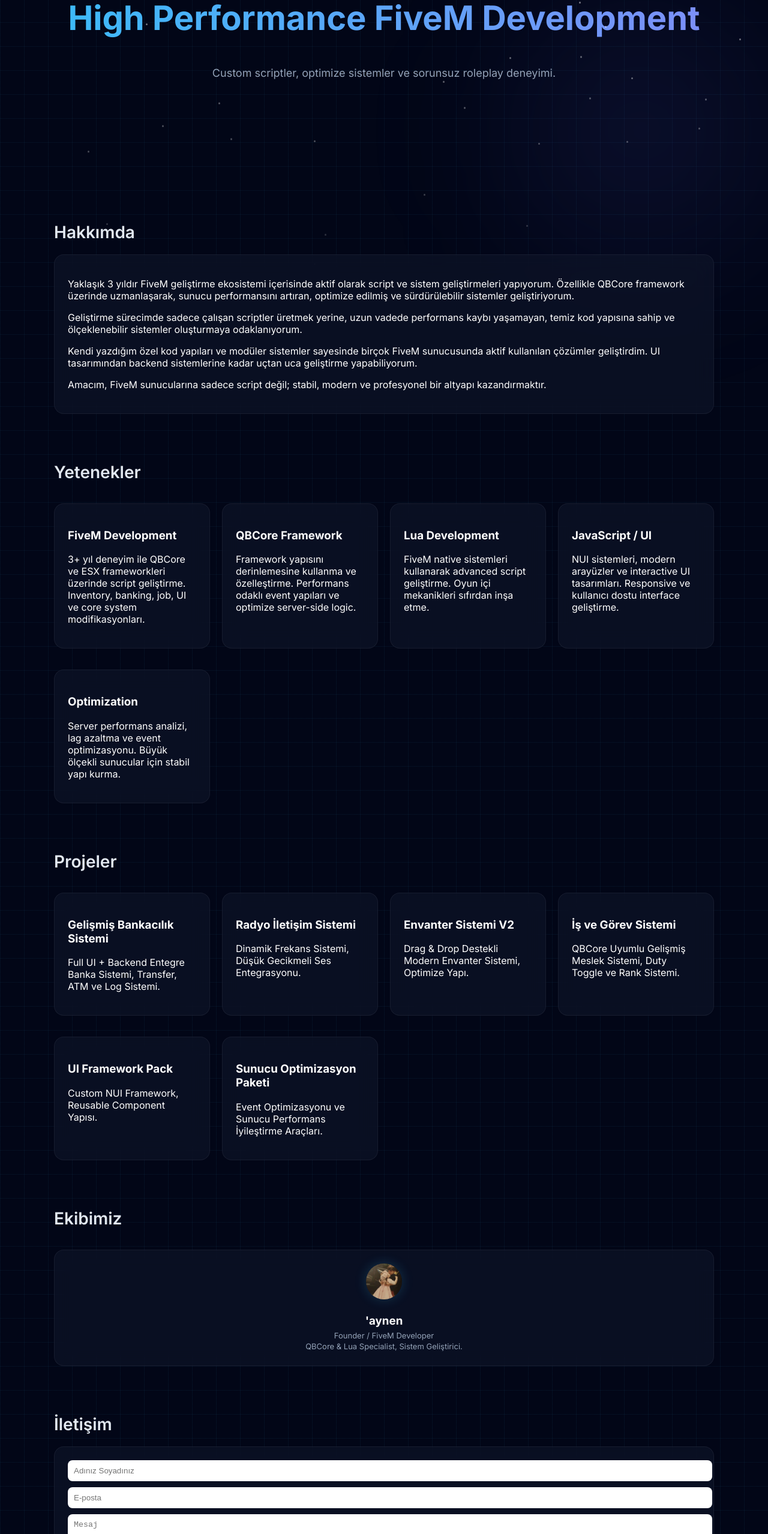
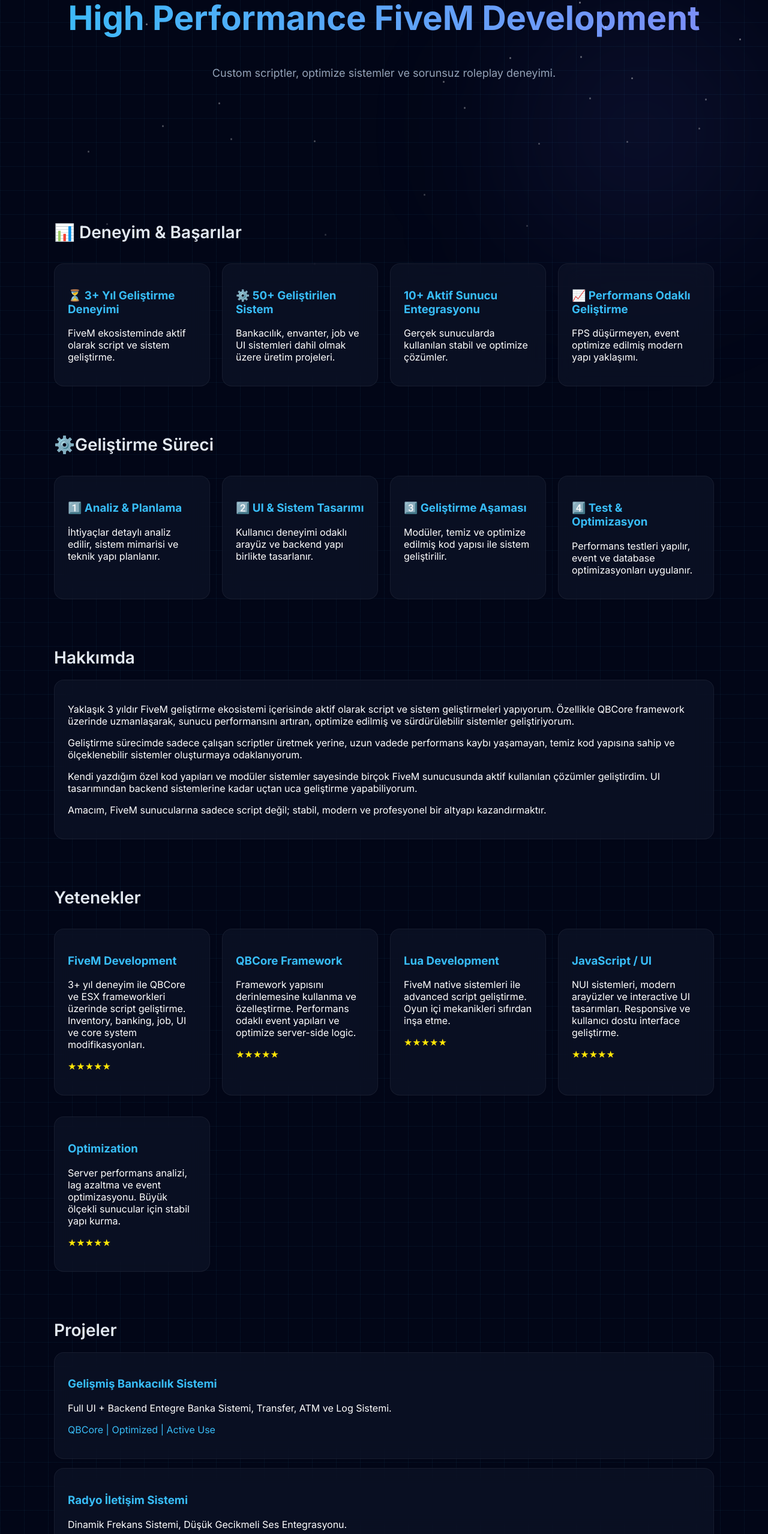
Before and after one commit to aynendev/aynendev, a plain HTML site: page index.html in a window 1280 px wide. Shown: the part 243-2800 px from the top of the page at 60% size. Drawn offline with Linux system fonts and the light colour scheme.

Commit message:
Add files via upload

```diff
--- a/index.html
+++ b/index.html
@@ -26,7 +26,82 @@ body {
         linear-gradient(90deg, rgba(56,189,248,0.05) 1px, transparent 1px);
     background-size: 40px 40px;
 }
+.icon {
+    margin-right: 6px;
+}
+.trail-dot {
+    position: fixed;
+    width: 6px;
+    height: 6px;
+    background: #38bdf8;
+    border-radius: 50%;
+    pointer-events: none;
+    opacity: 0.7;
+    box-shadow: 0 0 10px #38bdf8;
+}
+.badge {
+    display: inline-block;
+    margin-top: 6px;
+    padding: 3px 10px;
+    font-size: 11px;
+    border-radius: 6px;
+    background: rgba(56,189,248,0.15);
+    color: #38bdf8;
+    border: 1px solid rgba(56,189,248,0.3);
+    letter-spacing: 1px;
+}
+.card {
+    transform-style: preserve-3d;
+    transition: transform 0.2s ease, box-shadow 0.3s ease;
+}
 
+.card:hover {
+    box-shadow: 0 20px 60px rgba(56,189,248,0.15);
+}
+.card h3 {
+    color: #38bdf8;
+    display: flex;
+    align-items: center;
+    gap: 6px;
+}
+#team .card {
+    display: flex;
+    flex-direction: column;
+    align-items: center;
+    justify-content: center;
+    text-align: center;
+}
+#team .card {
+    background: linear-gradient(135deg, rgba(56,189,248,0.08), rgba(99,102,241,0.05));
+    border: 1px solid rgba(56,189,248,0.25);
+    box-shadow: 0 10px 40px rgba(0,0,0,0.4);
+    position: relative;
+    overflow: hidden;
+}
+#team .card h3 {
+    font-size: 20px;
+    font-weight: 700;
+    background: linear-gradient(to right, #38bdf8, #818cf8);
+    -webkit-background-clip: text;
+    -webkit-text-fill-color: transparent;
+    text-shadow: 0 0 20px rgba(56,189,248,0.2);
+}
+#team img {
+    border: 2px solid rgba(56,189,248,0.5);
+    padding: 2px;
+    box-shadow: 0 0 25px rgba(56,189,248,0.25);
+    transition: 0.3s;
+}
+
+#team img:hover {
+    transform: scale(1.05);
+}
+.section h2 {
+    display: flex;
+    align-items: center;
+    gap: 8px;
+    color: #e2e8f0;
+}
 /* ARKA PLAN GLOW */
 body::after {
     content: "";
@@ -281,9 +356,47 @@ footer {
 }
 </style>
 </head>
+<script>
+document.querySelectorAll(".card").forEach(card => {
+    card.addEventListener("mousemove", (e) => {
+        const rect = card.getBoundingClientRect();
 
+        const x = e.clientX - rect.left;
+        const y = e.clientY - rect.top;
+
+        const centerX = rect.width / 2;
+        const centerY = rect.height / 2;
+
+        const rotateX = (y - centerY) / 20;
+        const rotateY = (x - centerX) / 20;
+
+        card.style.transform = `rotateX(${-rotateX}deg) rotateY(${rotateY}deg)`;
+    });
+
+    card.addEventListener("mouseleave", () => {
+        card.style.transform = "rotateX(0deg) rotateY(0deg)";
+    });
+});
+</script>
 <body>
+<script>
+const trail = [];
 
+document.addEventListener("mousemove", (e) => {
+    const dot = document.createElement("div");
+    dot.className = "trail-dot";
+
+    dot.style.left = e.clientX + "px";
+    dot.style.top = e.clientY + "px";
+
+    document.body.appendChild(dot);
+    trail.push(dot);
+
+    setTimeout(() => {
+        dot.remove();
+    }, 300);
+});
+</script>
 <!-- SNOW -->
 <div id="snow"></div>
 
@@ -294,7 +407,7 @@ footer {
 
 <header>
     <div class="logo">aynen<span>.dev</span></div>
-
+<div id="trail"></div>
     <nav>
         <a href="#home">Ana Sayfa</a>
         <a href="#about">Hakkımda</a>
@@ -310,7 +423,60 @@ footer {
     <h2>High Performance FiveM Development</h2>
     <p>Custom scriptler, optimize sistemler ve sorunsuz roleplay deneyimi.</p>
 </section>
+<section class="section" id="stats">
+    <h2>📊 Deneyim & Başarılar</h2>
 
+    <div class="grid">
+
+        <div class="card">
+            <h3>⏳ 3+ Yıl Geliştirme Deneyimi</h3>
+            <p>FiveM ekosisteminde aktif olarak script ve sistem geliştirme.</p>
+        </div>
+
+        <div class="card">
+            <h3>⚙️ 50+ Geliştirilen Sistem</h3>
+            <p>Bankacılık, envanter, job ve UI sistemleri dahil olmak üzere üretim projeleri.</p>
+        </div>
+
+        <div class="card">
+            <h3>10+ Aktif Sunucu Entegrasyonu</h3>
+            <p>Gerçek sunucularda kullanılan stabil ve optimize çözümler.</p>
+        </div>
+
+        <div class="card">
+            <h3>📈 Performans Odaklı Geliştirme</h3>
+            <p>FPS düşürmeyen, event optimize edilmiş modern yapı yaklaşımı.</p>
+        </div>
+
+    </div>
+</section>
+<section class="section" id="process">
+    <h2>⚙️Geliştirme Süreci</h2>
+
+    <div class="grid">
+
+        <div class="card">
+            <h3>1️⃣ Analiz & Planlama</h3>
+            <p>İhtiyaçlar detaylı analiz edilir, sistem mimarisi ve teknik yapı planlanır.</p>
+        </div>
+
+        <div class="card">
+            <h3>2️⃣ UI & Sistem Tasarımı</h3>
+            <p>Kullanıcı deneyimi odaklı arayüz ve backend yapı birlikte tasarlanır.</p>
+        </div>
+
+        <div class="card">
+            <h3>3️⃣ Geliştirme Aşaması</h3>
+            <p>Modüler, temiz ve optimize edilmiş kod yapısı ile sistem geliştirilir.</p>
+        </div>
+
+        <div class="card">
+            <h3>4️⃣ Test & Optimizasyon</h3>
+            <p>Performans testleri yapılır, event ve database optimizasyonları uygulanır.</p>
+        </div>
+
+    </div>
+</section>
 <section class="section" id="about">
     <h2>Hakkımda</h2>
 
@@ -346,6 +512,7 @@ footer {
                 3+ yıl deneyim ile QBCore ve ESX frameworkleri üzerinde script geliştirme.
                 Inventory, banking, job, UI ve core system modifikasyonları.
             </p>
+            <p style="color:#ffe606;">★★★★★</p>
         </div>
 
         <div class="card">
@@ -354,14 +521,15 @@ footer {
                 Framework yapısını derinlemesine kullanma ve özelleştirme.
                 Performans odaklı event yapıları ve optimize server-side logic.
             </p>
+            <p style="color:#ffe606;">★★★★★</p>
         </div>
 
         <div class="card">
     <h3>Lua Development</h3>
-            <p>
-                FiveM native sistemleri kullanarak advanced script geliştirme.
+    <p>FiveM native sistemleri ile advanced script geliştirme.
        Oyun içi mekanikleri sıfırdan inşa etme.
     </p>
+    <p style="color:#ffe606;">★★★★★</p>
 </div>
 
         <div class="card">
@@ -370,6 +538,7 @@ footer {
                 NUI sistemleri, modern arayüzler ve interactive UI tasarımları.
                 Responsive ve kullanıcı dostu interface geliştirme.
             </p>
+            <p style="color:#ffe606;">★★★★★</p>
         </div>
 
         <div class="card">
@@ -378,6 +547,7 @@ footer {
                 Server performans analizi, lag azaltma ve event optimizasyonu.
                 Büyük ölçekli sunucular için stabil yapı kurma.
             </p>
+            <p style="color:#ffe606;">★★★★★</p>
         </div>
 
     </div>
@@ -386,35 +556,40 @@ footer {
 <section class="section" id="projects">
     <h2>Projeler</h2>
 
-    <div class="grid">
     <div class="card">
     <h3>Gelişmiş Bankacılık Sistemi</h3>
     <p>Full UI + Backend Entegre Banka Sistemi, Transfer, ATM ve Log Sistemi.</p>
+    <p style="color:#38bdf8;">QBCore | Optimized | Active Use</p>
 </div>
 
         <div class="card">
             <h3>Radyo İletişim Sistemi</h3>
             <p>Dinamik Frekans Sistemi, Düşük Gecikmeli Ses Entegrasyonu.</p>
+            <p style="color:#38bdf8;">QBCore | Optimized | Active Use</p>
         </div>
 
         <div class="card">
             <h3>Envanter Sistemi V2</h3>
             <p>Drag & Drop Destekli Modern Envanter Sistemi, Optimize Yapı.</p>
+            <p style="color:#38bdf8;">QBCore | Optimized | Active Use</p>
         </div>
 
         <div class="card">
             <h3>İş ve Görev Sistemi</h3>
             <p>QBCore Uyumlu Gelişmiş Meslek Sistemi, Duty Toggle ve Rank Sistemi.</p>
+            <p style="color:#38bdf8;">QBCore | Optimized | Active Use</p>
         </div>
 
         <div class="card">
             <h3>UI Framework Pack</h3>
             <p>Custom NUI Framework, Reusable Component Yapısı.</p>
+            <p style="color:#38bdf8;">QBCore | Optimized | Active Use</p>
         </div>
 
         <div class="card">
             <h3>Sunucu Optimizasyon Paketi</h3>
             <p>Event Optimizasyonu ve Sunucu Performans İyileştirme Araçları.</p>
+            <p style="color:#38bdf8;">QBCore | Optimized | Active Use</p>
         </div>
     </div>
 </section>
@@ -424,12 +599,14 @@ footer {
     <h2>Ekibimiz</h2>
 
     <div class="grid">
+
         <div class="card">
             <img src="profil.png" style="width:60px;height:60px;border-radius:50%;margin-bottom:10px;">
             <h3>'aynen</h3>
             <p>Founder / FiveM Developer</p>
             <p>QBCore & Lua Specialist, Sistem Geliştirici.</p>
         </div>
+
     </div>
 </section>
 
```
Lines whose indentation alone changed are shown as unchanged.
